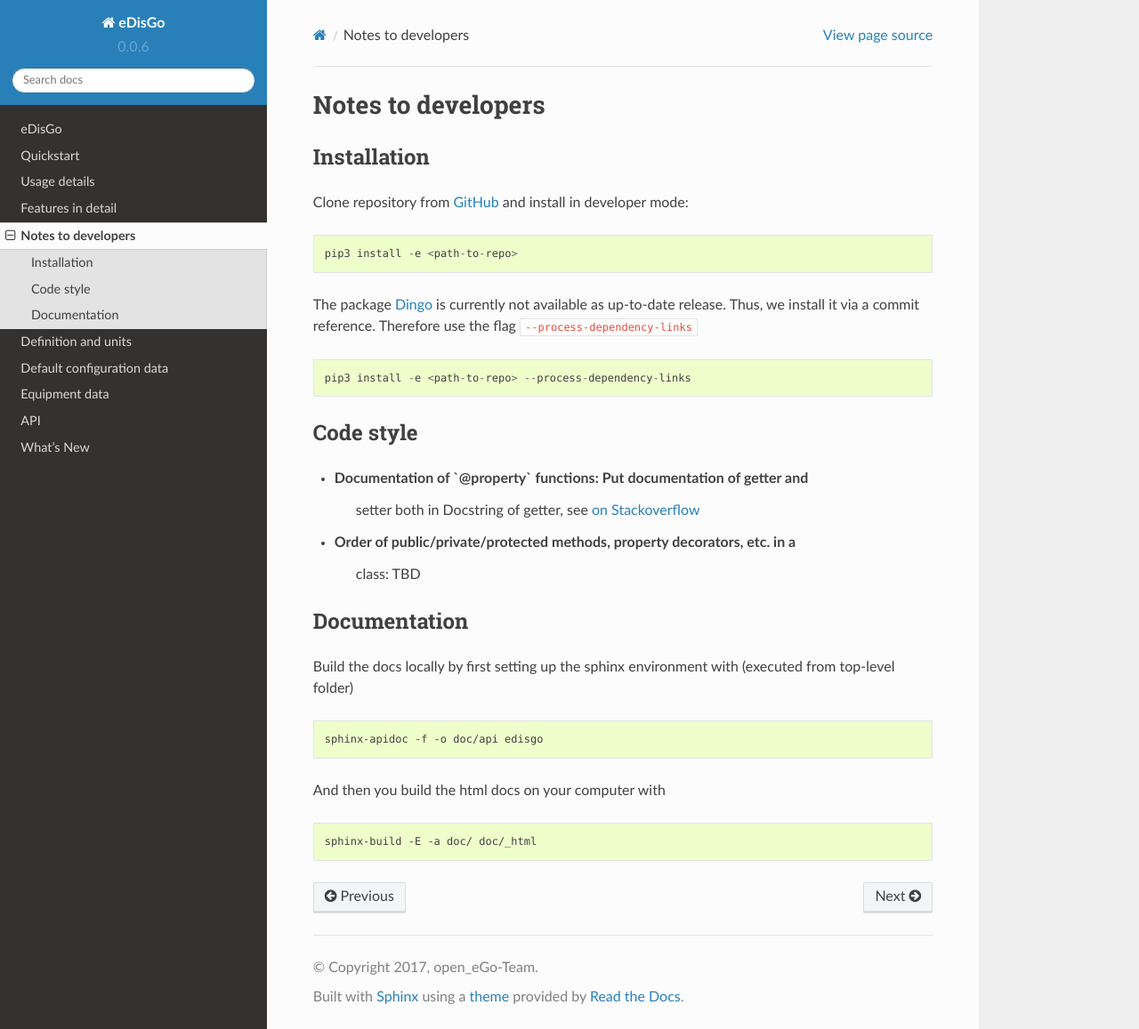
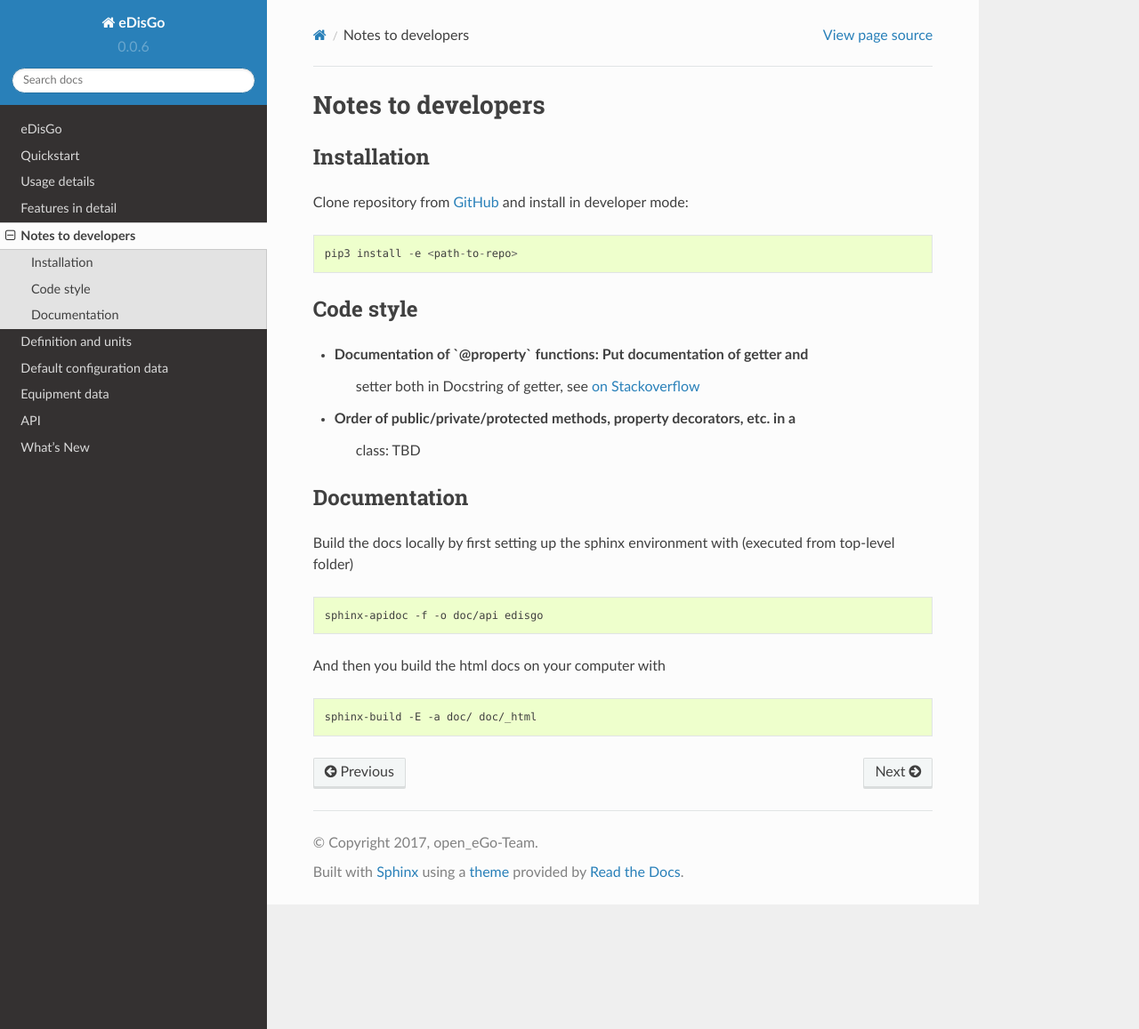
Before and after one commit to openego/eDisGo, a Sphinx documentation site: the page built from doc/dev_notes.rst, in a window 1280 px wide and 1157 px high. Shown: the whole window at 89% size. Built offline with Sphinx 7.4.7 and the Read the Docs theme 2.0.0, drawn with Linux system fonts in a browser that asks for light colours; formulas are drawn with MathJax 3.

Commit message:
Delete old information

```diff
--- a/doc/definitions_and_units.rst
+++ b/doc/definitions_and_units.rst
@@ -48,10 +48,6 @@ that when the reactive power (Q) is positive, the component shows inductive beha
 reactive power (Q) is negative, the component shows capacitive behaviour. This is the direct opposite of the
 generator sign convention.
 
-Glossary
---------
-
-
 
 Units
 -----
--- a/doc/dev_notes.rst
+++ b/doc/dev_notes.rst
@@ -10,12 +10,6 @@ Clone repository from `GitHub <https://github.com/openego/edisgo>`_ and install
 in developer mode::
 
     pip3 install -e <path-to-repo>
-
-The package `Dingo <https://github.com/openego/dingo>`_ is currently not
-available as up-to-date release. Thus, we install it via a commit reference.
-Therefore use the flag :code:`--process-dependency-links` ::
-
-    pip3 install -e <path-to-repo> --process-dependency-links
 
 
 Code style
```
